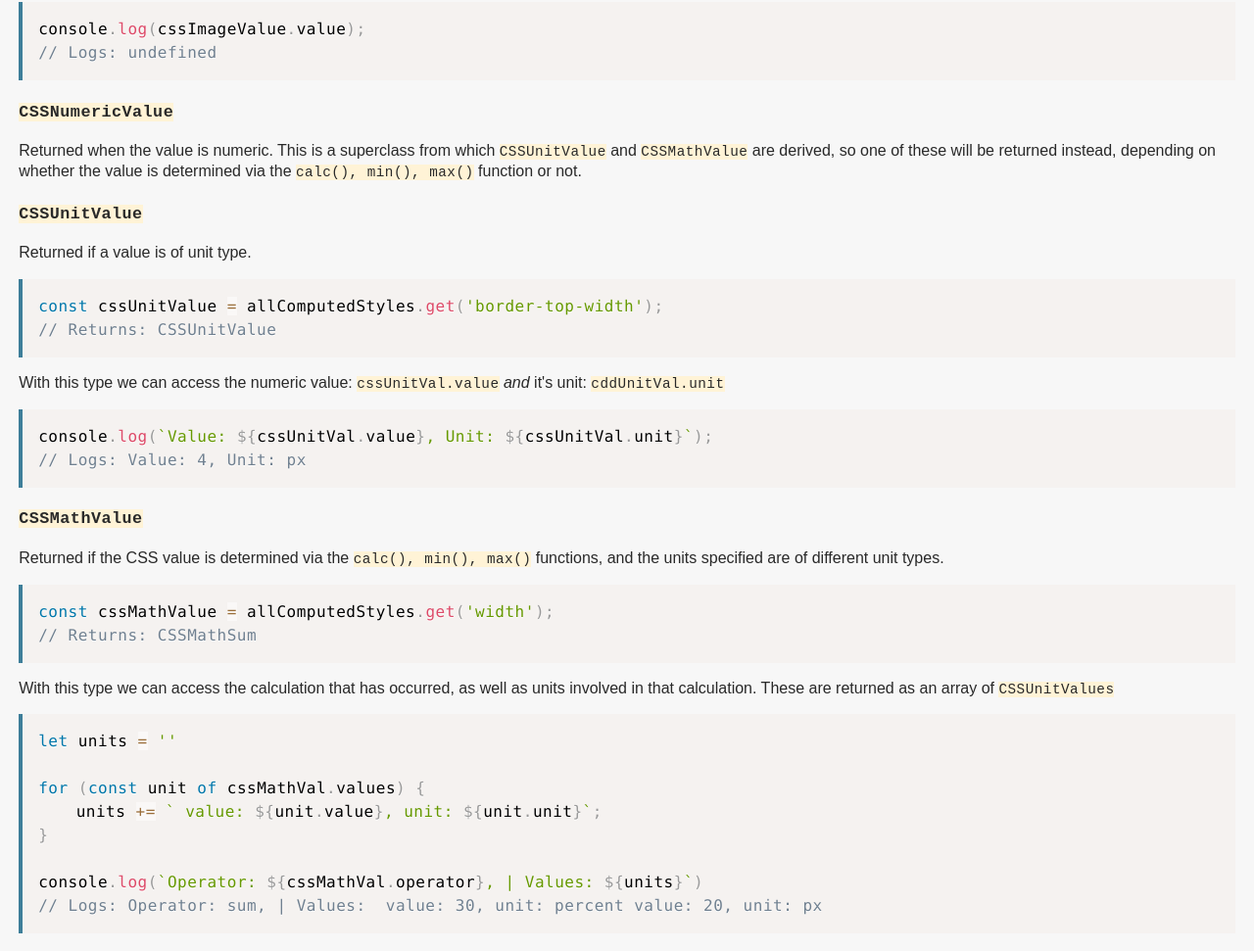
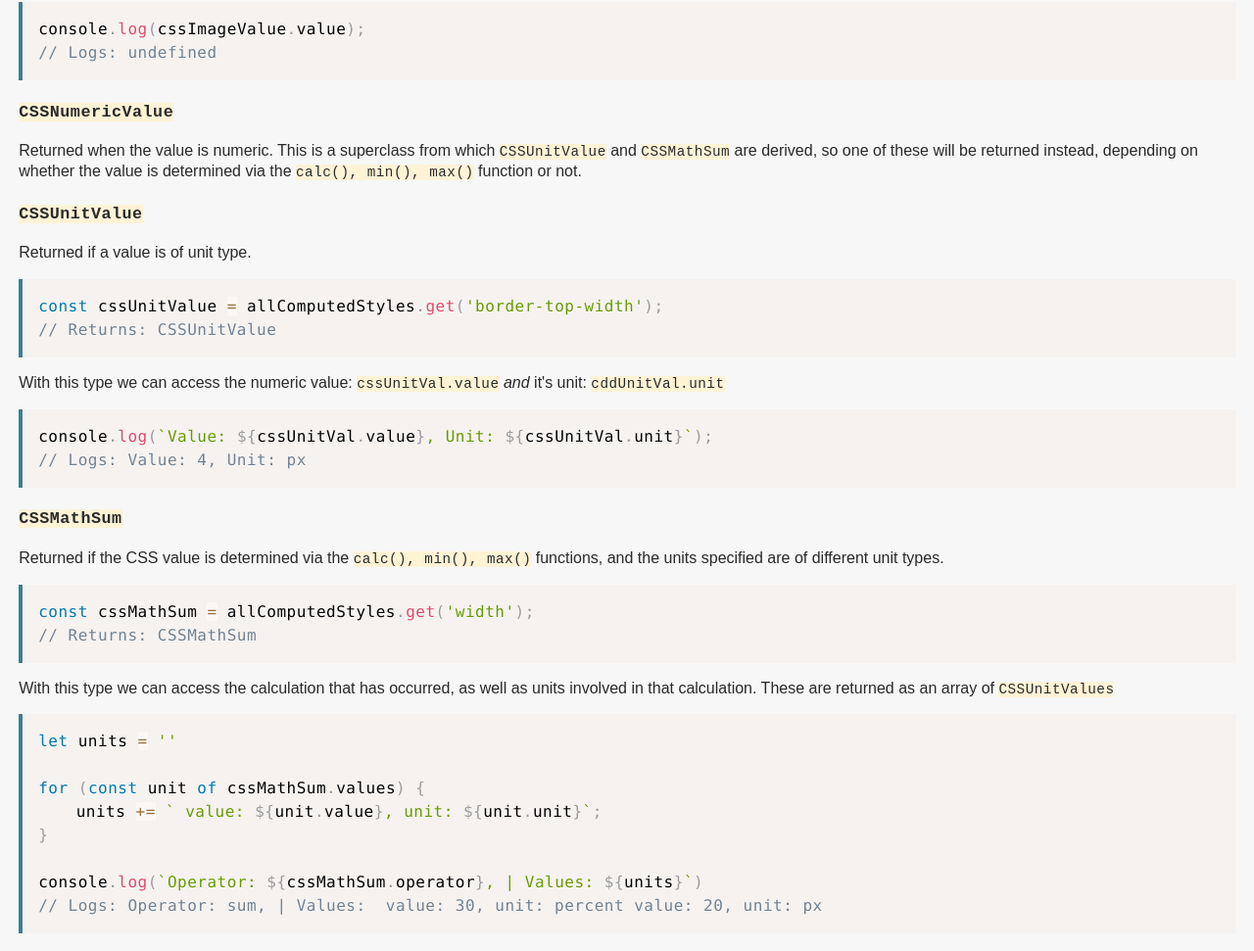
Before and after one commit to mdn/houdini-examples, a plain HTML site: page typedOM/intro/02partTwo/index.html in a window 1280 px wide. Shown: the part 1041-2012 px from the top of the page at 98% size. Drawn offline with Linux system fonts and the light colour scheme.

Commit message:
Some small amends README updates and reference

```diff
--- a/typedOM/intro/02partTwo/index.html
+++ b/typedOM/intro/02partTwo/index.html
@@ -63,7 +63,7 @@
 
 	<section class="type numeric-val">
 		<h3><code>CSSNumericValue</code></h3>
-		<p>Returned when the value is numeric. This is a superclass from which <code>CSSUnitValue</code> and <code>CSSMathValue</code> are derived, so one of these will be returned instead, depending on whether the value is determined via the <code>calc(), min(), max()</code> function or not.</p>
+		<p>Returned when the value is numeric. This is a superclass from which <code>CSSUnitValue</code> and <code>CSSMathSum</code> are derived, so one of these will be returned instead, depending on whether the value is determined via the <code>calc(), min(), max()</code> function or not.</p>
 	</section>
 
 	<section class="type unit-val">
@@ -80,20 +80,20 @@
 	</section>
 
 	<section class="type math-val">
-		<h3><code>CSSMathValue</code></h3>
+		<h3><code>CSSMathSum</code></h3>
 		<p>Returned if the CSS value is determined via the <code>calc(), min(), max()</code> functions, and the units specified are of different unit types.</p>
 
-		<pre class="get-type language-js"><code>const cssMathValue = allComputedStyles.get('width');
+		<pre class="get-type language-js"><code>const cssMathSum = allComputedStyles.get('width');
 <span class="comment">// Returns: </span></code></pre>
 
 		<p>With this type we can access the calculation that has occurred, as well as units involved in that calculation. These are returned as an array of <code>CSSUnitValues</code></p>
 		<pre class="props language-js"><code>let units = ''
 
-for (const unit of cssMathVal.values) {
+for (const unit of cssMathSum.values) {
 	units += ` value: ${unit.value}, unit: ${unit.unit}`;
 }
 
-console.log(`Operator: ${cssMathVal.operator}, | Values: ${units}`)
+console.log(`Operator: ${cssMathSum.operator}, | Values: ${units}`)
 <span class="comment">// Logs: </span></code></pre>
 	</section>
 
```
